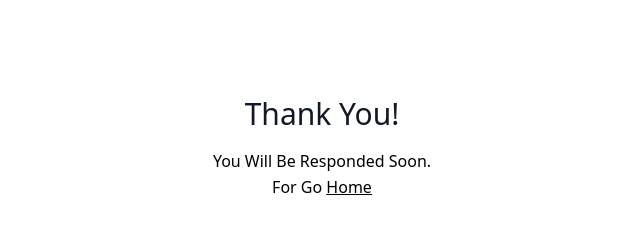
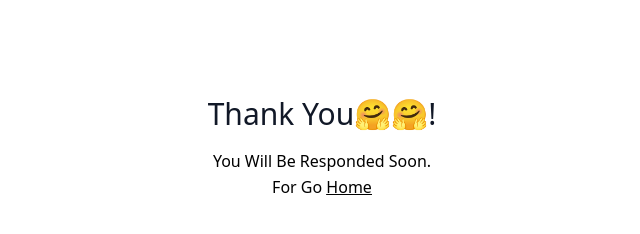
Before and after one commit to Spandan-cyber/formsubmit, a plain HTML site: page success.html in a window 1280 px wide. Shown: the whole page, without its empty margins (318-958 px from the left). Drawn offline with nearby package versions, Linux system fonts and the light colour scheme.

Commit message:
Add files via upload

```diff
--- a/success.html
+++ b/success.html
@@ -13,7 +13,7 @@
 <body>
     <div class="container px-5 py-24 mx-auto">
         <div class="flex flex-col text-center w-full mb-12">
-            <h1 class="sm:text-3xl text-2xl font-medium title-font mb-4 text-gray-900">Thank You!</h1>
+            <h1 class="sm:text-3xl text-2xl font-medium title-font mb-4 text-gray-900">Thank You🤗🤗!</h1>
             <p class="lg:w-2/3 mx-auto leading-relaxed text-base">You Will Be Responded Soon.</p>
             <p class="lg:w-2/3 mx-auto leading-relaxed text-base">For Go <u><a href="https://spandan-cyber.github.io/formsubmit/index.html">Home</a></p></u>
         </div>
```
